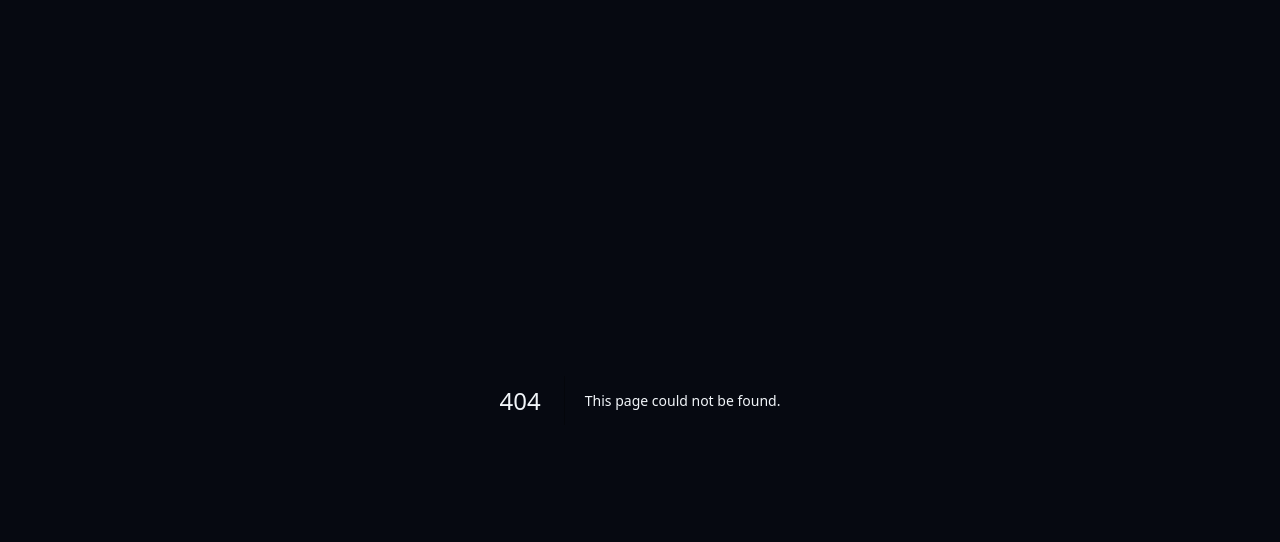
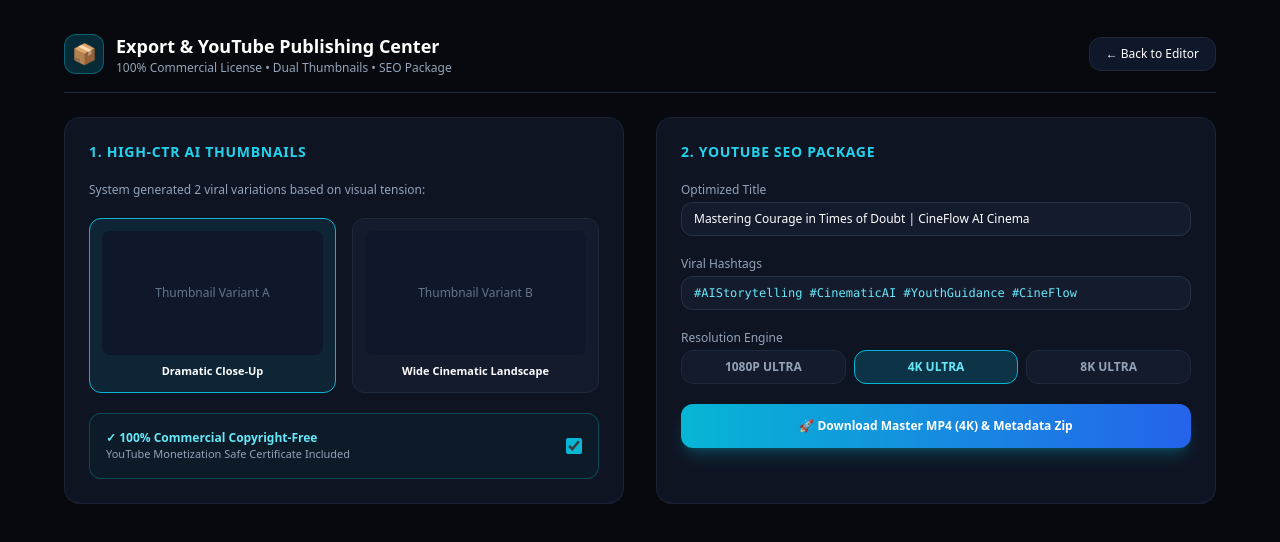
Before and after one commit to deepbhauak-wq/cineflow-ai, a Next.js app: page /studio/export in a window 1280 px wide. Before the commit this address had no page. Shown: the top 542 px of the page. Built offline with nearby package versions, Linux system fonts and the light colour scheme.

Commit message:
Add ExportHub component for video export functionality

```diff
--- /dev/null
+++ b/app/studio/export/page.jsx
@@ -0,0 +1,123 @@
+"use client";
+import React, { useState } from "react";
+import Link from "next/link";
+
+export default function ExportHub() {
+  const [selectedThumbnail, setSelectedThumbnail] = useState(1);
+  const [quality, setQuality] = useState("4k");
+  const [includeCertificate, setIncludeCertificate] = useState(true);
+
+  return (
+    <div className="min-h-screen bg-[#07090e] text-white p-4 md:p-8 font-sans">
+      {/* Top Bar Navigation */}
+      <div className="max-w-6xl mx-auto flex items-center justify-between border-b border-slate-800 pb-4 mb-6">
+        <div className="flex items-center gap-3">
+          <div className="w-10 h-10 rounded-xl bg-cyan-500/20 border border-cyan-500/40 flex items-center justify-center text-xl">
+            📦
+          </div>
+          <div>
+            <h1 className="text-lg font-bold">Export & YouTube Publishing Center</h1>
+            <p className="text-xs text-slate-400">100% Commercial License • Dual Thumbnails • SEO Package</p>
+          </div>
+        </div>
+
+        <Link href="/studio/editor" className="px-4 py-2 rounded-xl bg-slate-900 border border-slate-800 text-xs hover:bg-slate-800 transition">
+          ← Back to Editor
+        </Link>
+      </div>
+
+      <div className="max-w-6xl mx-auto grid grid-cols-1 lg:grid-cols-2 gap-8">
+        {/* Left: AI Dual Thumbnails Selector */}
+        <div className="bg-[#0f1422] border border-slate-800/80 rounded-2xl p-6 space-y-5">
+          <h2 className="text-sm font-semibold text-cyan-400 uppercase tracking-wider">1. High-CTR AI Thumbnails</h2>
+          <p className="text-xs text-slate-400">System generated 2 viral variations based on visual tension:</p>
+
+          <div className="grid grid-cols-2 gap-4">
+            <div
+              onClick={() => setSelectedThumbnail(1)}
+              className={`p-3 rounded-xl border cursor-pointer transition ${
+                selectedThumbnail === 1 ? "bg-cyan-500/10 border-cyan-500" : "bg-[#141b2d] border-slate-800"
+              }`}
+            >
+              <div className="aspect-video bg-slate-900 rounded-lg flex items-center justify-center text-xs text-slate-500 mb-2">
+                Thumbnail Variant A
+              </div>
+              <p className="text-[11px] font-semibold text-center text-white">Dramatic Close-Up</p>
+            </div>
+
+            <div
+              onClick={() => setSelectedThumbnail(2)}
+              className={`p-3 rounded-xl border cursor-pointer transition ${
+                selectedThumbnail === 2 ? "bg-cyan-500/10 border-cyan-500" : "bg-[#141b2d] border-slate-800"
+              }`}
+            >
+              <div className="aspect-video bg-slate-900 rounded-lg flex items-center justify-center text-xs text-slate-500 mb-2">
+                Thumbnail Variant B
+              </div>
+              <p className="text-[11px] font-semibold text-center text-white">Wide Cinematic Landscape</p>
+            </div>
+          </div>
+
+          <div className="p-4 rounded-xl bg-cyan-950/20 border border-cyan-500/30 flex items-center justify-between">
+            <div>
+              <p className="text-xs font-semibold text-cyan-300">✓ 100% Commercial Copyright-Free</p>
+              <p className="text-[11px] text-slate-400">YouTube Monetization Safe Certificate Included</p>
+            </div>
+            <input
+              type="checkbox"
+              checked={includeCertificate}
+              onChange={() => setIncludeCertificate(!includeCertificate)}
+              className="w-4 h-4 accent-cyan-500 cursor-pointer"
+            />
+          </div>
+        </div>
+
+        {/* Right: YouTube Packaging & Export Actions */}
+        <div className="bg-[#0f1422] border border-slate-800/80 rounded-2xl p-6 space-y-5">
+          <h2 className="text-sm font-semibold text-cyan-400 uppercase tracking-wider">2. YouTube SEO Package</h2>
+
+          <div>
+            <label className="text-xs text-slate-400 block mb-1">Optimized Title</label>
+            <input
+              type="text"
+              readOnly
+              value="Mastering Courage in Times of Doubt | CineFlow AI Cinema"
+              className="w-full bg-[#141b2d] border border-slate-700/60 rounded-xl px-3 py-2 text-xs text-white focus:outline-none"
+            />
+          </div>
+
+          <div>
+            <label className="text-xs text-slate-400 block mb-1">Viral Hashtags</label>
+            <input
+              type="text"
+              readOnly
+              value="#AIStorytelling #CinematicAI #YouthGuidance #CineFlow"
+              className="w-full bg-[#141b2d] border border-slate-700/60 rounded-xl px-3 py-2 text-xs text-cyan-300 font-mono focus:outline-none"
+            />
+          </div>
+
+          <div>
+            <label className="text-xs text-slate-400 block mb-1">Resolution Engine</label>
+            <div className="grid grid-cols-3 gap-2">
+              {["1080p", "4k", "8k"].map((res) => (
+                <button
+                  key={res}
+                  onClick={() => setQuality(res)}
+                  className={`py-2 text-xs rounded-xl uppercase font-semibold border transition ${
+                    quality === res ? "bg-cyan-500/20 border-cyan-500 text-cyan-300" : "bg-[#141b2d] border-slate-800 text-slate-400"
+                  }`}
+                >
+                  {res} Ultra
+                </button>
+              ))}
+            </div>
+          </div>
+
+          <button className="w-full py-3.5 rounded-xl bg-gradient-to-r from-cyan-500 to-blue-600 font-bold text-xs shadow-lg shadow-cyan-500/25 hover:from-cyan-400 hover:to-blue-500 transition">
+            🚀 Download Master MP4 ({quality.toUpperCase()}) & Metadata Zip
+          </button>
+        </div>
+      </div>
+    </div>
+  );
+}
```
